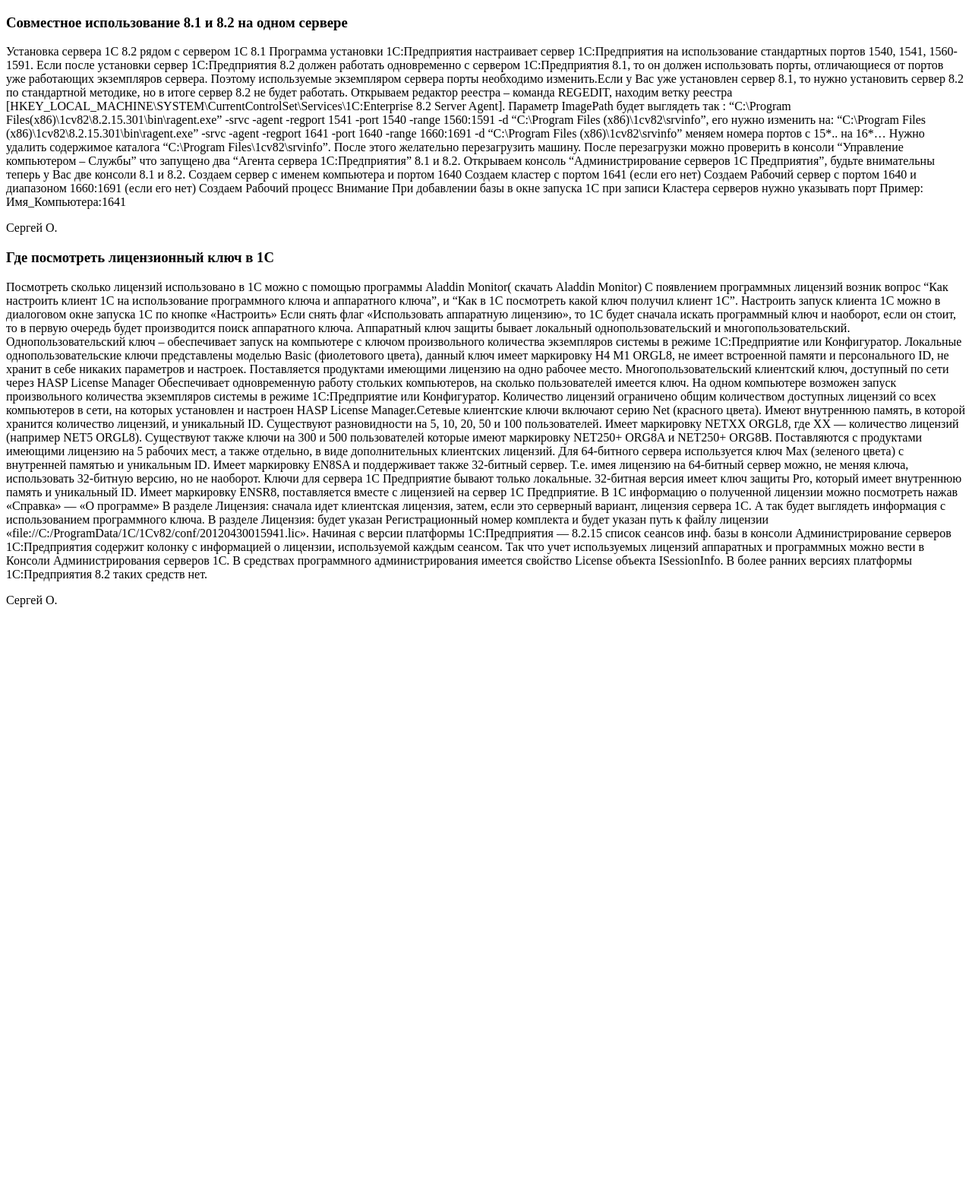
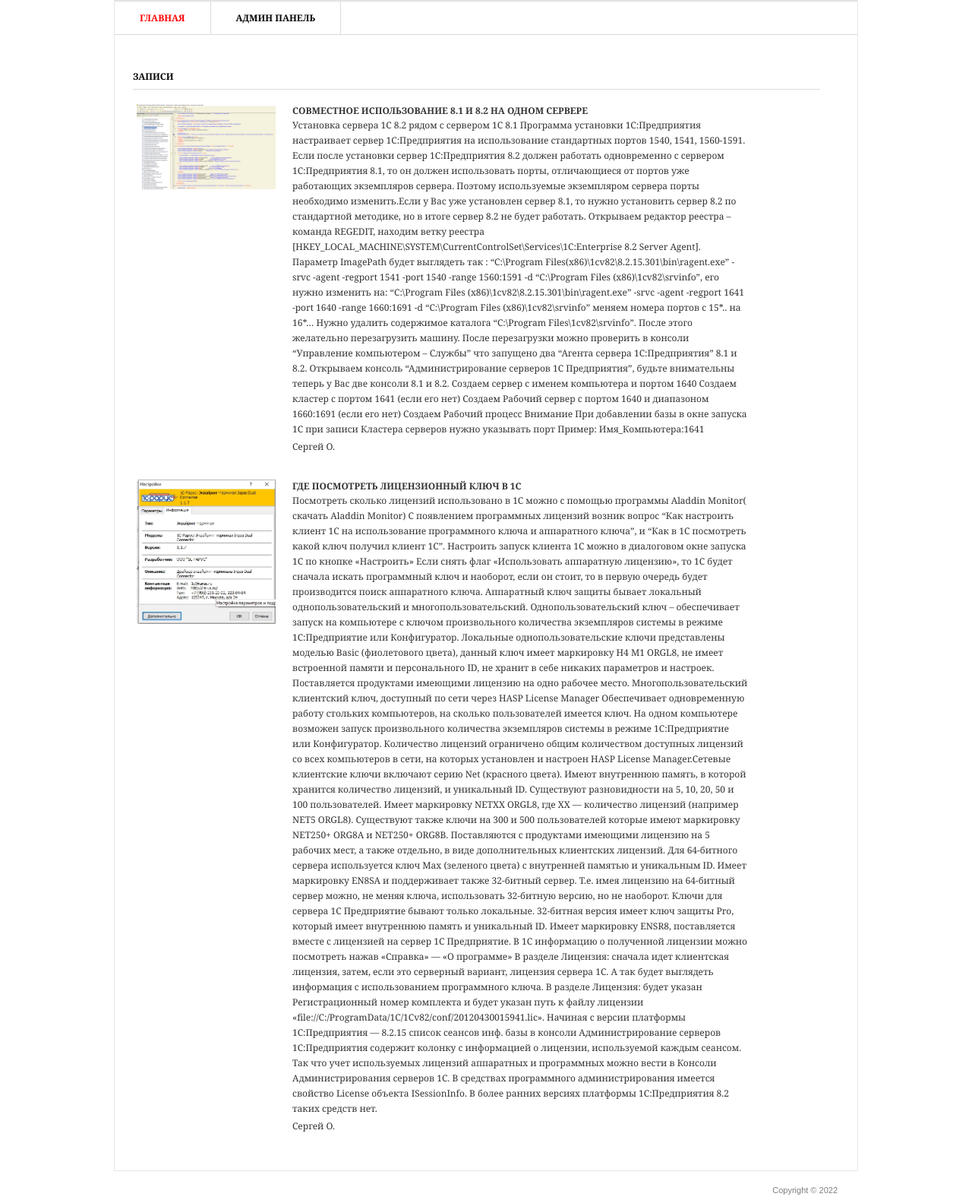
Before and after one commit to otcheskiy/osergey_v2, a Django app: page / in a window 1280 px wide. Shown: the whole page at 76% size. Before the commit the page ends 799 px from the top, so only its background shows below. Run offline with Django 4.2, Linux system fonts and the light colour scheme; data comes from the database, SQL or seed files in the repository; both versions use the stored data as it was after the commit.

Commit message:
add img, style, template

```diff
--- a/blog/models.py
+++ b/blog/models.py
@@ -6,6 +6,7 @@ class Post(models.Model):
     description = models.TextField('Текст записи')
     author = models.CharField('Имя автора', max_length = 100)
     date = models.DateField('Дата публикации')
+    img = models.ImageField('Изображение', upload_to='image/%Y')
 
 def __str__(self):
     return f'{self.title}, {self.author}'
--- a/osergey_v2/settings.py
+++ b/osergey_v2/settings.py
@@ -119,8 +119,13 @@ USE_TZ = True
 # https://docs.djangoproject.com/en/4.2/howto/static-files/
 
 STATIC_URL = 'static/'
+STATIC_DIR = os.path.join(BASE_DIR, 'static')
+STATICFILES_DIRS = [STATIC_DIR]
 
 # Default primary key field type
 # https://docs.djangoproject.com/en/4.2/ref/settings/#default-auto-field
 
 DEFAULT_AUTO_FIELD = 'django.db.models.BigAutoField'
+
+MEDIA_ROOT = os.path.join(BASE_DIR, 'media')
+MEDIA_URL = '/media/'
--- a/osergey_v2/urls.py
+++ b/osergey_v2/urls.py
@@ -16,8 +16,13 @@ Including another URLconf
 """
 from django.contrib import admin
 from django.urls import path, include
+from django.conf import settings
+from django.conf.urls.static import static
 
 urlpatterns = [
     path('admin/', admin.site.urls),
     path('', include('blog.urls'))
 ]
+
+if settings.DEBUG:
+    urlpatterns += static(settings.MEDIA_URL, document_root = settings.MEDIA_ROOT)
--- /dev/null
+++ b/static/css/style.css
@@ -0,0 +1,68 @@
+* { margin: 0; padding: 0; outline:0; }
+
+body {
+    font-size: 12px;
+    line-height: 20px;
+    font-family: Georgia, Arial, Helvetica, Sans-Serif;
+    color: #333;
+    background: url() repeat 0 0;
+
+}
+
+a { color: #ff0000; text-decoration: none; cursor:pointer; }
+a:hover { text-decoration: underline; }
+
+a img { border: 0; width: 100%; }
+
+input, textarea, select { font-family: Arial, Helvetica, sans-serif; font-size:12px; }
+textarea { overflow:auto; }
+
+.cl { display: block; height: 0; font-size: 0; line-height: 0; text-indent: -4000px; clear: both; }
+.notext { font-size: 0; line-height: 0; text-indent: -4000px; }
+
+.left, .alignleft { float: left; display: inline; }
+.right, .alignright { float: right; display: inline; }
+
+
+.shell { width: 980px; margin: 0 auto; }
+.border { border: 1px solid #e8e8e8; background: #fff; position: relative; }
+
+
+#navigation { height: 43px; border-top: 1px solid #dbdbdb; border-bottom: 1px solid #dbdbdb; }
+#navigation ul { list-style: none; }
+#navigation ul li { float: left; height: 43px; border-right: 1px solid #dbdbdb; font-size: 12px; line-height: 43px; font-weight: bold; text-transform: uppercase; }
+#navigation ul li a { float: left; height: 43px; color: #000; padding: 0 33px; }
+#navigation ul li a:hover,
+#navigation ul li a.active { color: #ff0000; text-decoration: none; }
+
+
+#main { width: 932px; padding: 37px 24px 17px 24px; }
+#main h3 { font-size: 12px; line-height: 15px; color: #000; text-transform: uppercase; border-bottom: 1px solid #dbdbdb; padding: 0 0 9px 0; }
+#main a.more:hover { text-decoration: none; }
+
+#content { width: 905px; }
+
+.highlight {  }
+.highlight h3 { margin: 0 0 9px 0; }
+.highlight p { padding: 0 0 11px 0; }
+.highlight img { margin: 4px 12px 0 12px; }
+
+.projects { padding: 10px 0 0 0; }
+.projects h3 { margin: 0 0 17px 0; }
+.projects .item { margin: 0 0 28px 0; }
+.projects .image { width: 183px; height: 111px; border: 0px solid #dbdbdb; padding: 2px; margin: 0 20px 0 3px; }
+.projects .text { width: 600px; }
+.projects .text h4 { font-size: 12px; line-height: 15px; color: #333; text-transform: uppercase; padding: 3px 0 2px 0; }
+.projects .text p { padding: 0 0 3px 0; }
+
+.btn-buy:hover { text-decoration: none; }
+
+.advertisement { padding: 0 0 13px 0; }
+.advertisement h3 { margin: 0 0 18px 0; }
+.advertisement .ads { padding: 0 15px 0 7px; }
+.advertisement .ad { margin: 0 0 18px 0; }
+
+
+
+#footer { font-family: Arial, sans-serif; font-size: 11px; line-height: 14px; color: #7f7f7f; padding: 18px 27px 20px 38px; }
+#footer a{ color: #7f7f7f; }
--- a/templates/blog/blog.html
+++ b/templates/blog/blog.html
@@ -1,15 +1,62 @@
 <!DOCTYPE html>
 <html lang="ru-RU" prefix="og: https://ogp.me/ns#" itemtype="https://schema.org/Blog" itemscope>
+
 <head>
+    {% load static %}
     <meta charset="UTF-8">
     <meta name="viewport" content="width=device-width, initial-scale=1.0">
     <title>Блог. Главный сисадмин САО</title>
+    <link rel="stylesheet" href={% static 'css/style.css' %} type="text/css" media="all" />
+
+    <link rel="shortcut icon" href="css/images/favicon.ico" />
 </head>
+
 <body>
-    {% for post in post_list %}
-        <h3> {{ post.title }} </h3>
-        <p> {{ post.description }} </p>
-        {{ post.author }}
-    {% endfor %}
+    <div class="shell">
+        <div class="border">
+
+            <div id="navigation">
+                <ul>
+                    <li><a href="#" class="active">Главная</a></li>
+                    <li><a href="/admin">Админ панель</a></li>
+
+                </ul>
+            </div>
+
+            <div id="main">
+                <div id="content" class="left">
+
+                    <div class="projects">
+                        <h3>Записи</h3>
+                        {% for post in post_list %}
+
+                        <div class="item">
+                            <div class="image left">
+                                <a href="#"><img src=" {{post.img.url}} " alt="" /></a>
+                            </div>
+                            <div class="text left">
+                                <h4> {{ post.title }} </h4>
+                                <p> {{ post.description }} </p>
+                                <p> {{ post.author }} </p>
+
+                            </div>
+                            <div class="cl">&nbsp;</div>
+                        </div>
+                        {% endfor %}
+                    </div>
+                </div>
+
+                <div class="cl">&nbsp;</div>
+            </div>
+
+
+        </div>
+
+        <div id="footer">
+            <p class="copy right">Copyright &copy; 2022 </p>
+        </div>
+    </div>
+
 </body>
+
 </html>
```
Also changed, not shown: blog/migrations/0002_post_img.py (added), db.sqlite3, media/image/2024/Screenshot_43.png (added), media/image/2024/Screenshot_44.png (added).
